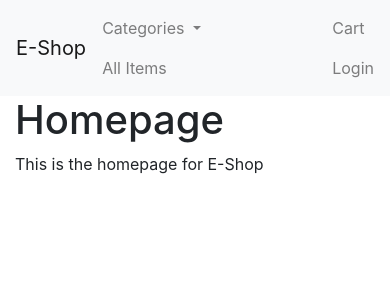
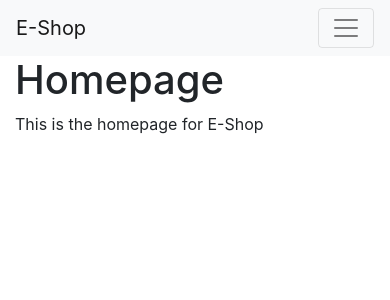
Before and after one commit to rafattu5har/e-shop, a Django app: page / in a window 390 px wide. Shown: the top 300 px of the page. Run offline with Django 3.2, Linux system fonts and the light colour scheme; data that the repository does not hold is empty.

Commit message:
updating base template for responsiveness on mobile devices

```diff
--- a/e_shop/templates/base.html
+++ b/e_shop/templates/base.html
@@ -2,7 +2,7 @@
 {% load static %}
 <html lang="en" dir="ltr">
   <head>
-    <meta charset="utf-8">
+    <meta charset="utf-8" name="viewport" content="width=device-width, initial-scale=1">
     <title>E_Shop</title>
     {# bootstrap #}
     <link rel="stylesheet" href="https://cdn.jsdelivr.net/npm/bootstrap@4.6.0/dist/css/bootstrap.min.css" integrity="sha384-B0vP5xmATw1+K9KRQjQERJvTumQW0nPEzvF6L/Z6nronJ3oUOFUFpCjEUQouq2+l" crossorigin="anonymous">
@@ -15,6 +15,10 @@
     <nav class='navbar navbar-expand-lg navbar-light bg-light'>
       <div class="container">
         <a class="navbar-brand" href="#">E-Shop</a>
+        <button class="navbar-toggler" type="button" data-toggle="collapse" data-target="#navbarSupportedContent" aria-controls="navbarSupportedContent" aria-expanded="false" aria-label="Toggle navigation">
+          <span class="navbar-toggler-icon"></span>
+        </button>
+        <div class="collapse navbar-collapse" id="navbarSupportedContent">
           <ul class="nav navbar-nav mr-auto">
             <li class="nav-item dropdown">
               <a class="nav-link dropdown-toggle" href="#" id="navbarScrollingDropdown" role="button" data-toggle="dropdown" aria-expanded="false">
@@ -35,6 +39,7 @@
             <li class="nav-item"><a class="nav-link" href="#">Login</a></li>
           </ul>
         </div>
+      </div>
     </nav>
     <div class="container">
       {% block content %}
```
Lines whose indentation alone changed are shown as unchanged.
